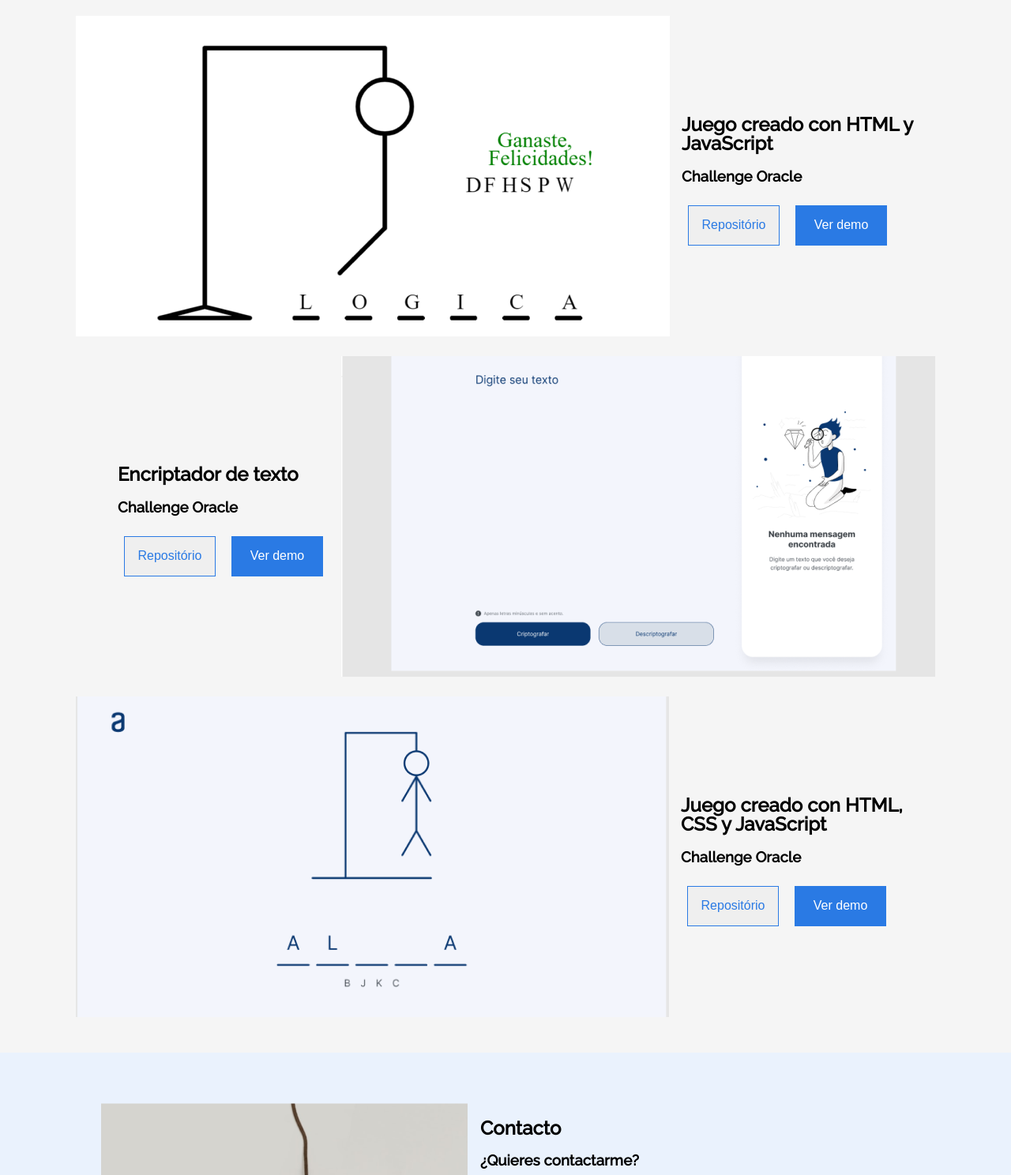
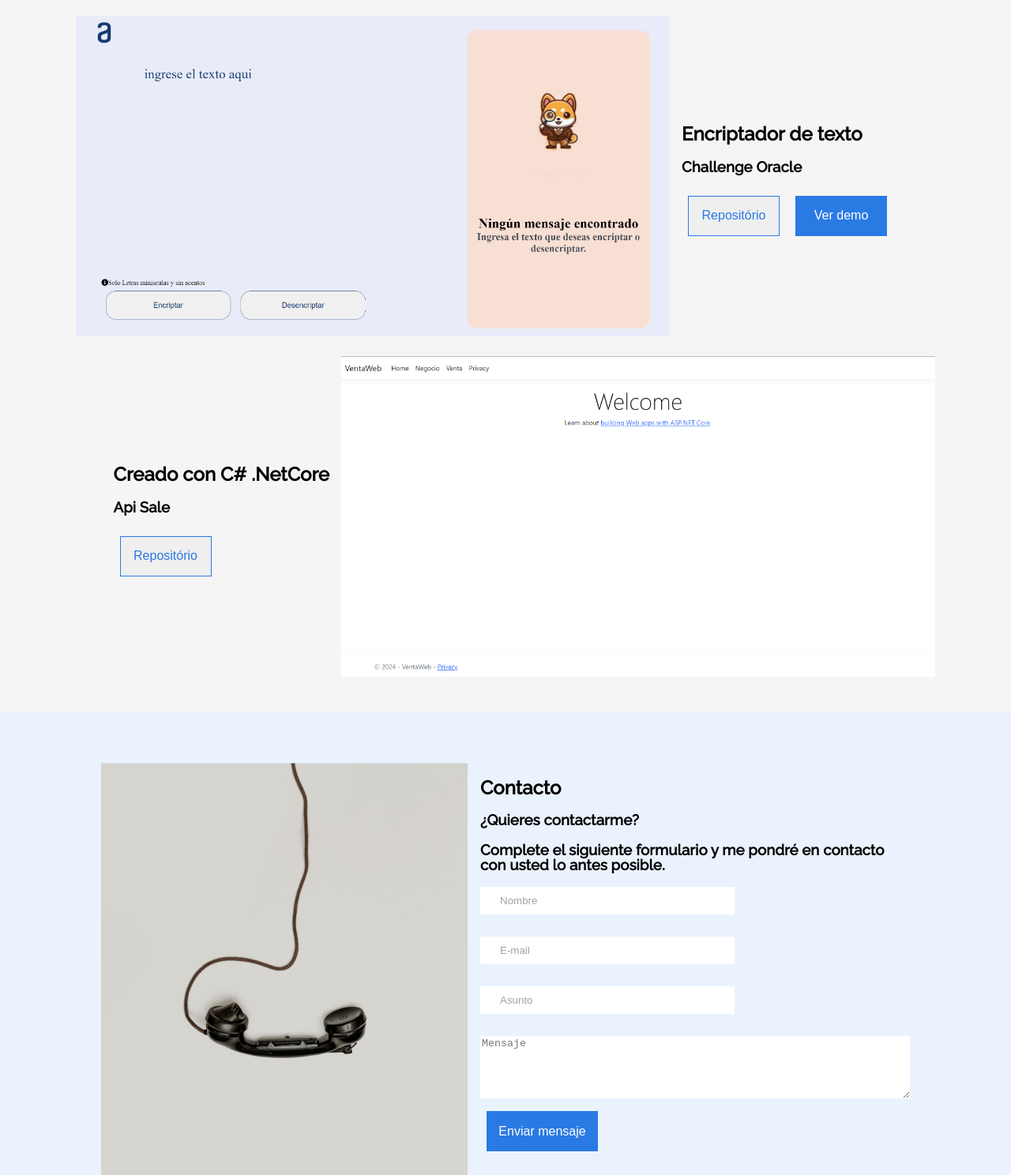
Before and after one commit to carlosdz4/challenge--2-alura-main, a plain HTML site: page index.html in a window 1280 px wide. Shown: the part 2200-3688 px from the top of the page at 79% size. Drawn offline with Linux system fonts and the light colour scheme.

Commit message:
Last Commit

```diff
--- a/index.html
+++ b/index.html
@@ -195,55 +195,43 @@
         <h2 class="experience__section__title" >Experiencia Profissional</h2>
         <div class="experiencie__box">
             <!-- Pon el logotipo/captura de pantalla de tu proyecto -->
-            <img class="experience__img" src="assets\decod_print.png">
+            <img class="experience__img" src="assets/JuegoSecreto.png">
             <div class="experience__info">
-                <h2 class="experience__title">Encriptador de texto</h2>
+                <h2 class="experience__title">Juego Secreto</h2>
                 <h3 class="experience__text">Challenge Alura Codificador </h3>
                     <div class="experience__description">
                         <!-- Pon el enlace del proyecto en Github o GithubPages -->
-                            <span class="experience__repo"><a href="https://github.com/alura-challenges/challenge-one-encriptador-latam"><button class="experiencia__botao--repo">Repositório</button></a></span>
-                            <span class="experience__demo"><a href=""><button class="experience__botao--demo">Ver demo</button></a></span>
+                            <span class="experience__repo"><a href="https://github.com/carlosdz4/juego-secreto"><button class="experiencia__botao--repo">Repositório</button></a></span>
+                            <span class="experience__demo"><a href="https://carlosdz4.github.io/juego-secreto/"><button class="experience__botao--demo">Ver demo</button></a></span>
+                    </div>
+            </div>
+        </div>
+
+
+
+        <div class="experiencie__box">
+            <!-- Pon el logotipo/captura de pantalla de tu proyecto -->
+            <img class="experience__img" src="assets/challenge1.png">
+            <div class="experience__info-container">
+                <h2 class="experience__title">Encriptador de texto</h2>
+                <h3 class="experience__text">Challenge Oracle </h3>
+                    <div class="experience__description">
+                            <!-- Pon el enlace del proyecto en Github o GithubPages -->
+                            <span class="experience__repo"><a href="https://github.com/carlosdz4/Alura-Challenge1"><button class="experiencia__botao--repo">Repositório</button></a></span>
+                            <span class="experience__demo"><a href="https://carlosdz4.github.io/Alura-Challenge1/"><button class="experience__botao--demo">Ver demo</button></a></span>
                     </div>
             </div>
         </div>
 
         <div class="experiencie__box">
-            <!-- Pon el logotipo/captura de pantalla de tu proyecto -->
-            <img class="experience__img" src="assets\forca_print.png">
-            <div class="experience__info">
-                <h2 class="experience__title">Juego creado con HTML y JavaScript</h2>
-                <h3 class="experience__text">Challenge Oracle </h3>
-                    <div class="experience__description">
-                        <!-- Pon el enlace del proyecto en Github o GithubPages -->
-                            <span class="experience__repo"><a href="https://github.com/alura-challenges/challenge-one-juego-ahorcado"><button class="experiencia__botao--repo">Repositório</button></a></span>
-                            <span class="experience__demo"><a href=""><button class="experience__botao--demo">Ver demo</button></a></span>
-                    </div>
-            </div>
-        </div>
-
-        <div class="experiencie__box">
-            <!-- Pon el logotipo/captura de pantalla de tu proyecto -->
-            <img class="experience__img" src="assets\secretcode_print.png">
+            <img class="experience__img" src="assets/ApiSale.png">
             <div class="experience__info-container">
-                <h2 class="experience__title">Encriptador de texto</h2>
-                <h3 class="experience__text">Challenge Oracle </h3>
+            <h2 class="experience__title">Creado con C# .NetCore</h2>
+                <h3 class="experience__text">Api Sale </h3>
                     <div class="experience__description">
                             <!-- Pon el enlace del proyecto en Github o GithubPages -->
-                            <span class="experience__repo"><a href="https://github.com/alura-challenges/challenge-one-encriptador-latam"><button class="experiencia__botao--repo">Repositório</button></a></span>
-                            <span class="experience__demo"><a href=""><button class="experience__botao--demo">Ver demo</button></a></span>
-                    </div>
-            </div>
-        </div>
+                            <span class="experience__repo"><a href="https://github.com/carlosdz4/Sales"><button class="experiencia__botao--repo">Repositório</button></a></span>
 
-        <div class="experiencie__box">
-            <img class="experience__img" src="assets\forca2_print.png">
-            <div class="experience__info-container">
-            <h2 class="experience__title">Juego creado con HTML, CSS y JavaScript</h2>
-                <h3 class="experience__text">Challenge Oracle </h3>
-                    <div class="experience__description">
-                            <!-- Pon el enlace del proyecto en Github o GithubPages -->
-                            <span class="experience__repo"><a href="https://github.com/alura-challenges/challenge-one-juego-ahorcado"><button class="experiencia__botao--repo">Repositório</button></a></span>
-                            <span class="experience__demo"><a href=""><button class="experience__botao--demo">Ver demo</button></a></span>
                     </div>
         </div>
         </div>
--- a/style.css
+++ b/style.css
@@ -292,6 +292,11 @@ section.menu, section.title, section.skills, section.hobbies, section.experience
     cursor: pointer;
 }
 
+.experience__img{
+    width: 752px;
+    height: 406px;
+}
+
 
 
 .formcontato{
```
Also changed, not shown: assets/ApiSale.png (added), assets/challenge1.png (added), 1 other file.
